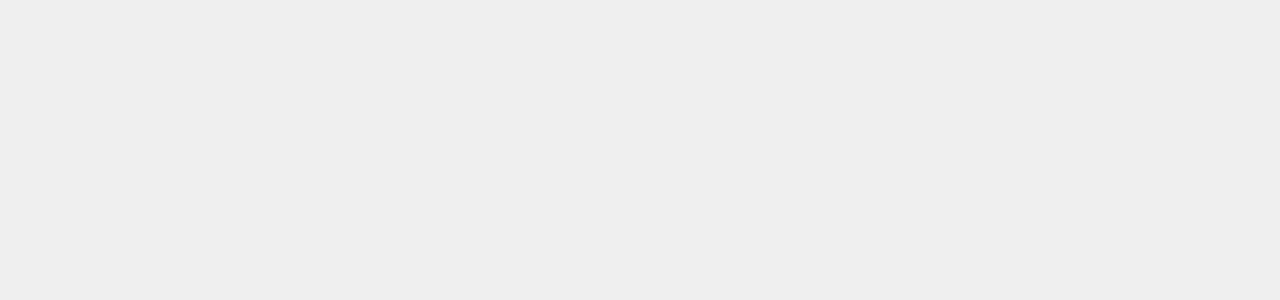
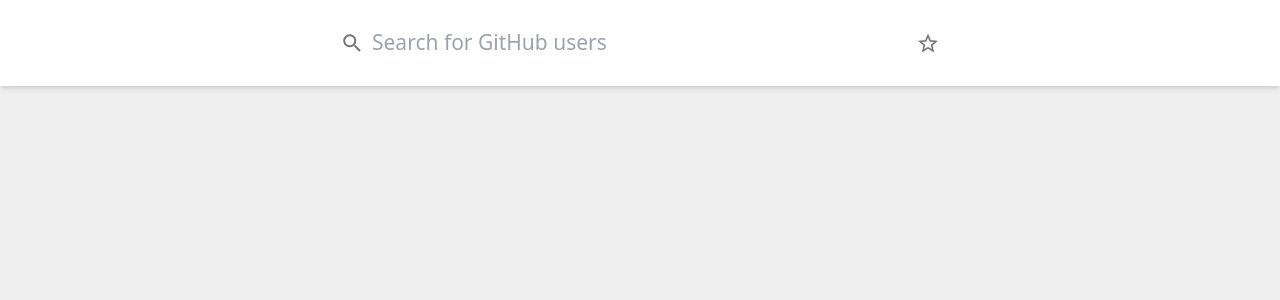
Before and after one commit to ja03/GitHub-Search-API, a React (Vite) app in the folder github-search-app/: page / in a window 1280 px wide. Shown: the top 300 px of the page. Built offline with nearby package versions, Linux system fonts and the light colour scheme.

Commit message:
added Search and Favoritos to BrowserRouter

```diff
--- a/github-search-app/src/App.tsx
+++ b/github-search-app/src/App.tsx
@@ -1,10 +1,16 @@
 import { createBrowserRouter, Route, createRoutesFromElements, RouterProvider } from "react-router-dom";
 
 import RootLayout from "./layouts/RootLayout";
+import Search from "./pages/Search";
+import Favoritos from "./pages/Favoritos";
+
 function App() {
   const router = createBrowserRouter(
     createRoutesFromElements(
-      <Route path="/" element={<RootLayout />}/>
+      <Route path="/" element={<RootLayout />}>
+        <Route index element={<Search/>}/>
+        <Route path="/favoritos" element={<Favoritos/>}/>
+      </Route>
     )
   )
     return (
--- a/github-search-app/src/pages/Search.tsx
+++ b/github-search-app/src/pages/Search.tsx
@@ -1,8 +1,8 @@
 import { useState } from "react";
 import { Link } from "react-router-dom";
 
-import searchIcon from "../../assets/icons/SearchFilled.png";
-import starIcon from "../../assets/icons/StarBorderOutlined.png";
+import searchIcon from "../assets/icons/SearchFilled.png";
+import starIcon from "../assets/icons/StarBorderOutlined.png";
 
 const Search = () => {
     const [searchInput, setSearchInput] = useState<string>("")
```
